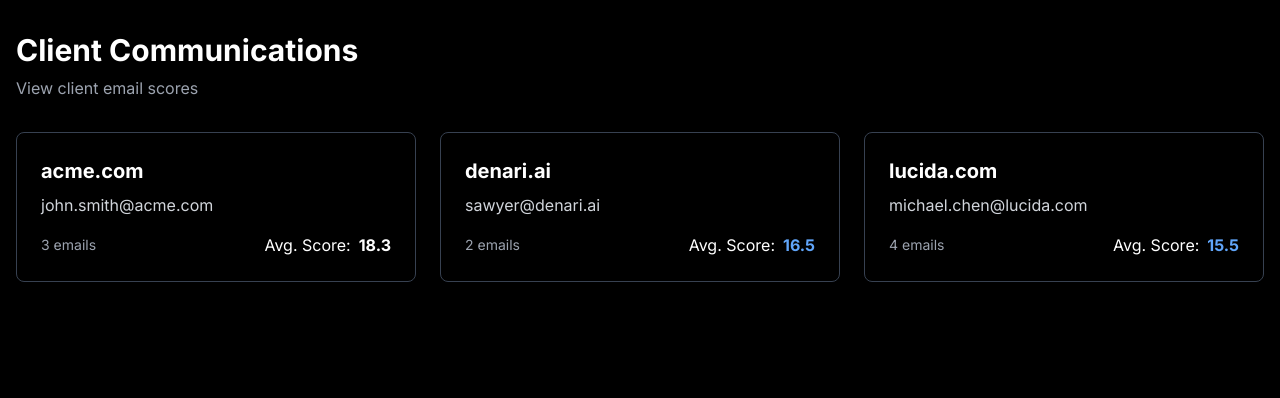
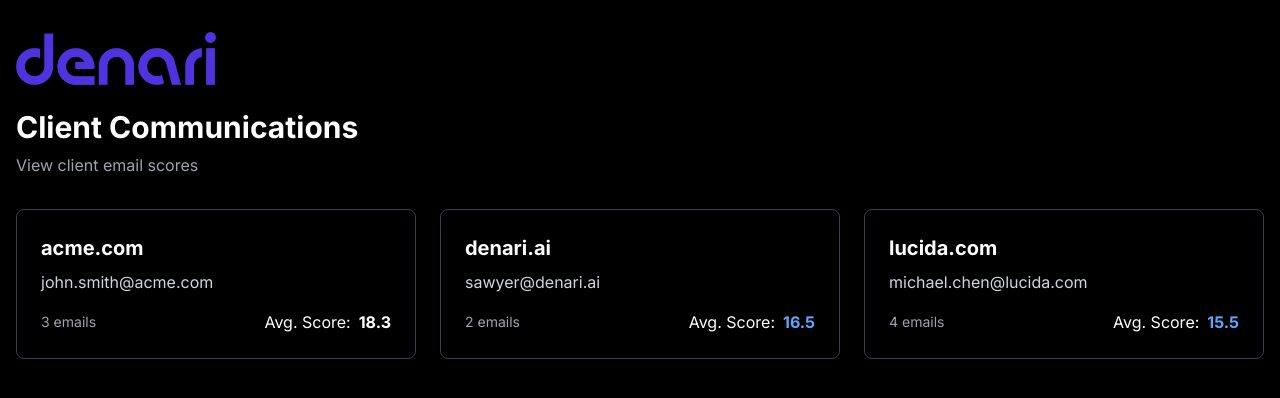
Before and after one commit to elipk53/denari, a Next.js app: page / in a window 1280 px wide. Shown: the top 398 px of the page. Built offline with nearby package versions, Linux system fonts and the light colour scheme.

Commit message:
feat: add denari logo

```diff
--- a/app/layout.tsx
+++ b/app/layout.tsx
@@ -1,6 +1,7 @@
 import './globals.css';
 import type { Metadata } from 'next';
 import { Inter } from 'next/font/google';
+import Image from 'next/image';
 
 const inter = Inter({ subsets: ['latin'] });
 
@@ -18,6 +19,13 @@
     <html lang="en">
       <body className={`${inter.className} bg-black text-white min-h-screen`}>
         <main className="container mx-auto px-4 py-8">
+        <Image
+            className="mb-6"
+            src="/logo.png"
+            alt="Logo"
+            width={200}
+            height={60}
+          />
           {children}
         </main>
       </body>
```
Also changed, not shown: public/logo.png (added).
